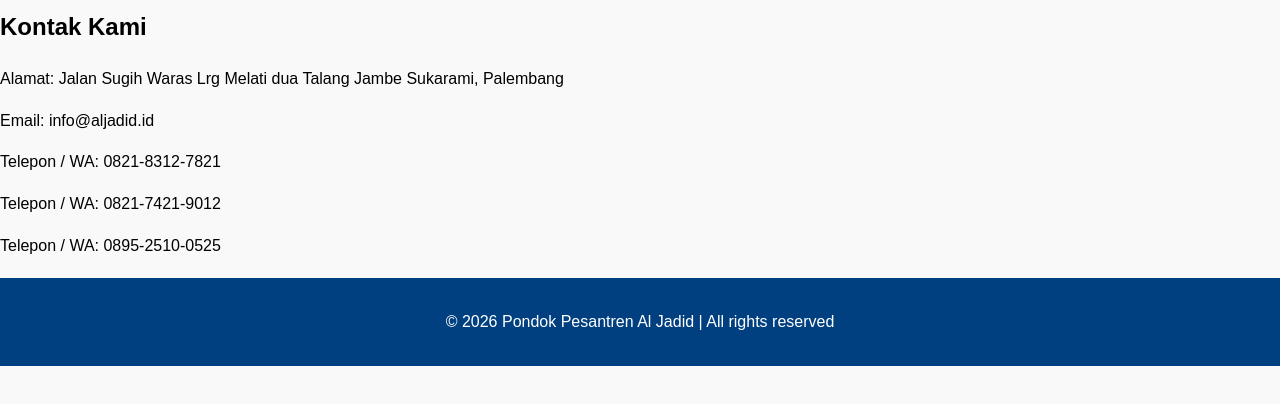
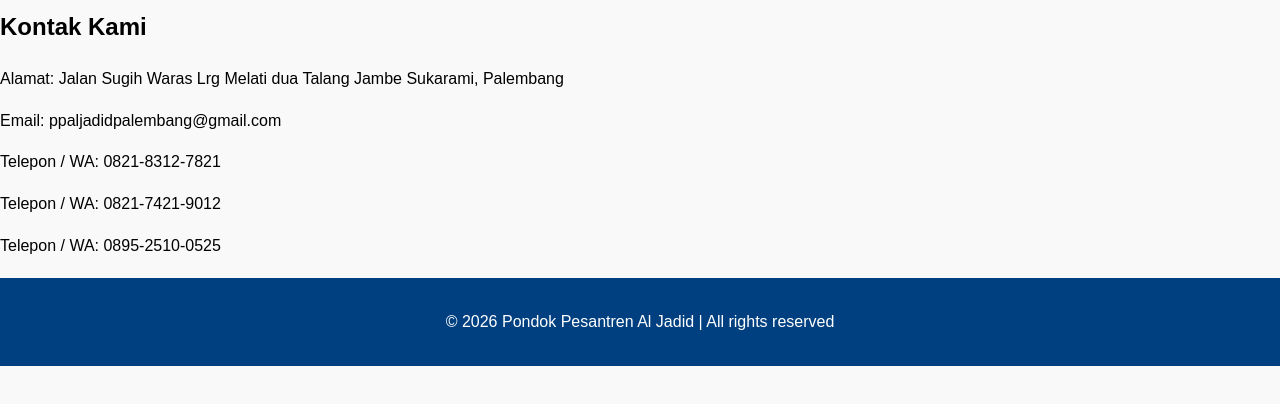
Before and after one commit to ppaljadidpalembang-code/website-pondok, a plain HTML site: page kontak.html in a window 1280 px wide. Shown: the part 92-496 px from the top of the page. Drawn offline with Linux system fonts and the light colour scheme.

Commit message:
Update kontak.html

```diff
--- a/kontak.html
+++ b/kontak.html
@@ -24,7 +24,7 @@
 <section class="kontak">
 <h2>Kontak Kami</h2>
 <p>Alamat: Jalan Sugih Waras Lrg Melati dua Talang Jambe Sukarami, Palembang</p>
-<p>Email: info@aljadid.id</p>
+<p>Email: ppaljadidpalembang@gmail.com</p>
 <p>Telepon / WA: 0821-8312-7821</p>
   <p>Telepon / WA: 0821-7421-9012</p>
   <p>Telepon / WA: 0895-2510-0525</p>
```
